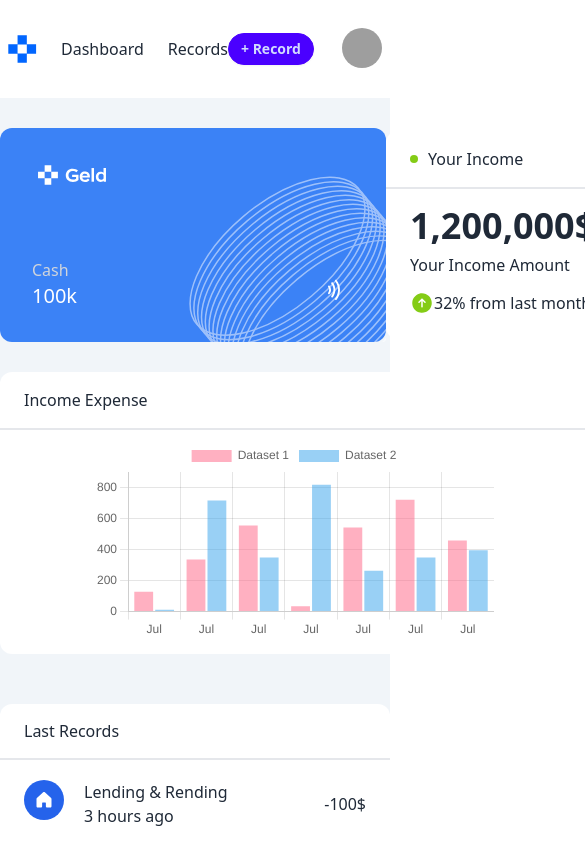
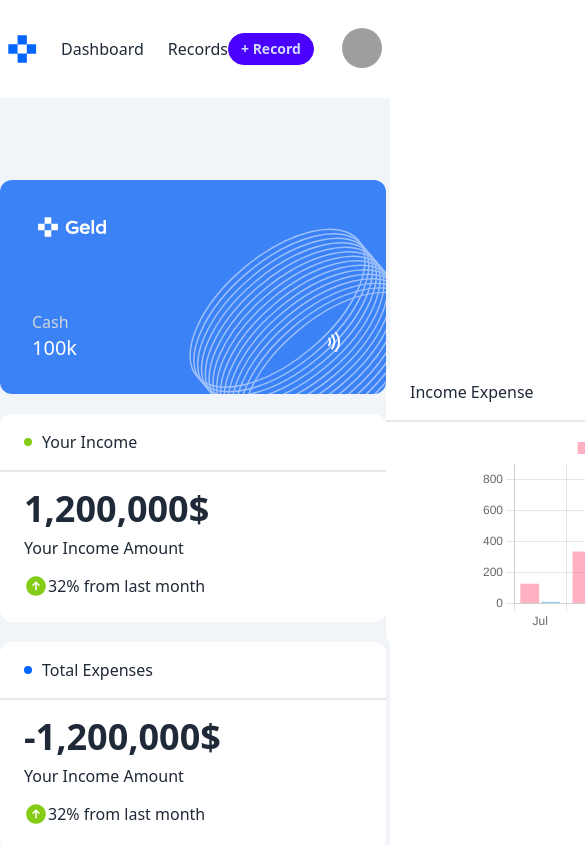
Before and after one commit to Leap-1f/Zaya-expense-tracker, a Next.js app in the folder front-end/: page /dashboard in a window 390 px wide. Shown: the top 845 px of the page, 585 px wide, since content can reach past the window. Built offline with nearby package versions, Linux system fonts and the light colour scheme; grey boxes are pictures that could not be loaded.

Commit message:
respons oroldlogo

```diff
--- a/front-end/src/components/dashboard/amountCards.jsx
+++ b/front-end/src/components/dashboard/amountCards.jsx
@@ -5,7 +5,7 @@ import { CashCard } from "./CashCard";
 
 export const AmountCards = () => {
   return (
-    <div className="flex justify-between w-full">
+    <div className="flex-wrap justify-between lg:flex-row lg:justify-between gap-[20px]">
       <CashCard />
       <div className="flex flex-col">
         <div className="w-[386px] h-[56px] bg-white rounded-t-xl flex  items-center px-[24px]">
--- a/front-end/src/pages/dashboard.jsx
+++ b/front-end/src/pages/dashboard.jsx
@@ -1,8 +1,4 @@
-import {
-  AmountCards,
-  Charts,
-  LastRecords,
-} from "@/components/dashboard/index";
+import { AmountCards, Charts, LastRecords } from "@/components/dashboard/index";
 import { Navbar } from "@/components/layout/Navbar";
 import { useRouter } from "next/router";
 
@@ -11,9 +7,9 @@ export default function Home() {
 
   return (
     <div>
-      <Navbar/>
+      <Navbar />
       <div className="bg-slate-100 h-[100vh]">
-        <div className="max-w-screen-xl navbar m-auto flex-wrap p-0 pt-[30px]">
+        <div className="max-w-screen-xl navbar m-auto sm:flex-wrap p-0 pt-[30px]">
           <AmountCards />
           <Charts />
           <LastRecords />
```
